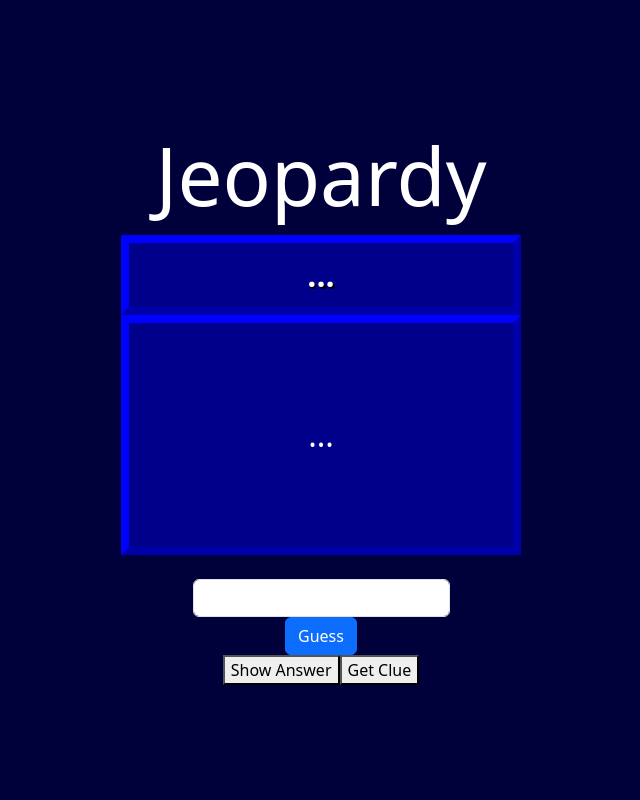
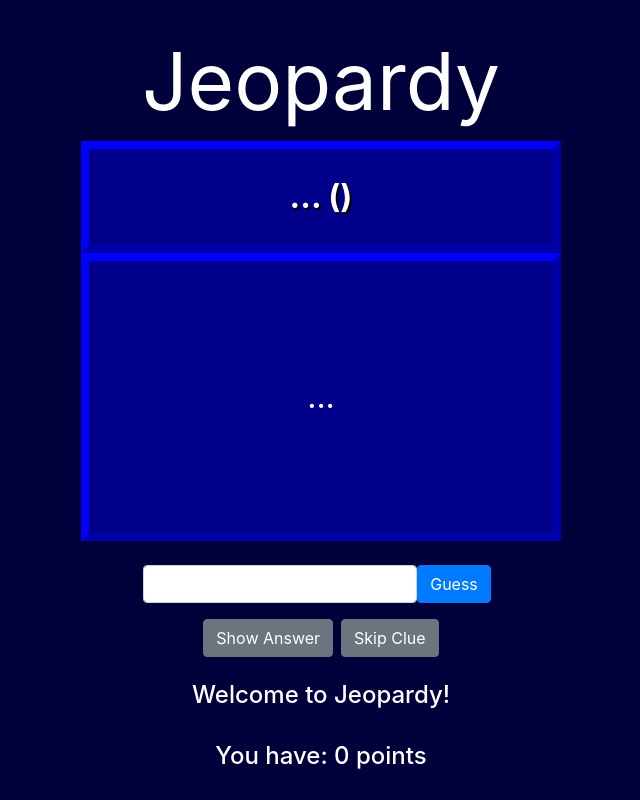
Before and after one commit to mike-mike-mike-mike-mike/jeopardy, a React (Create React App) app: page / in a window 1280 px wide. Shown: the whole page, without its empty margins (319-959 px from the left). Built offline with nearby package versions, Linux system fonts and the light colour scheme; no server answers.

Commit message:
add bootstrap

```diff
--- a/package.json
+++ b/package.json
@@ -6,6 +6,7 @@
     "@testing-library/jest-dom": "^4.2.4",
     "@testing-library/react": "^9.5.0",
     "@testing-library/user-event": "^7.2.1",
+    "bootstrap": "^4.5.0",
     "react": "^16.13.1",
     "react-dom": "^16.13.1",
     "react-scripts": "3.4.1"
--- a/src/App.css
+++ b/src/App.css
@@ -57,8 +57,8 @@
 
 .Jeopardy-box {
  background-color: darkblue;
- width: 25em;
- height: 5em;
+ width: 30em;
+ height: 10em;
  border: 0.5em solid blue;
  border-style: outset;
 }
--- a/src/App.js
+++ b/src/App.js
@@ -10,15 +10,16 @@
     category,
     question,
     answer,
+    value,
     showAnswer
   } = props;
 
   return (
     <div>
-      <div className="Jeopardy-box flex-box-column" style={{"height": "5em"}}>
-        <div style={{"font-size": "2em", "text-shadow": "2px 2px 0px black", "font-weight": "bold"}}>{category.toUpperCase()}</div>
+      <div className="Jeopardy-box flex-box-column" style={{"height": "7em"}}>
+        <div style={{"font-size": "2em", "text-shadow": "2px 2px 0px black", "font-weight": "bold"}}>{category.toUpperCase()} ({value})</div>
       </div>
-      <div className="Jeopardy-box flex-box-column" style={{"height": "15em"}}>
+      <div className="Jeopardy-box flex-box-column" style={{"height": "18em", "overflow-y": "auto"}}>
         <div style={{"font-size": "2em", "padding": "0.5em"}}>{showAnswer ? answer : question}</div>
       </div>
     </div>
@@ -27,16 +28,29 @@
 
 
 function App() {
+  const START = 0;
+  const QUESTION = 1;
+  const GUESSED = 2;
+
   const [clue, setClue] = useState({
     question: "...",
     answer: "...",
     category: "...",
+    value: "",
     showAnswer: false
   })
   const [guess, setGuess] = useState('');
+  const [message, setMessage] = useState('Welcome to Jeopardy!');
+  const [points, setPoints] = useState(0);
+  const [gameState, setGameState] = useState(START);
 
+  const addPoints = (amount) => {
+    setPoints(points + amount);
+  }
 
   const nextClue = () => {
+    setGuess("");
+    setGameState(QUESTION);
     getClue().then((clue) => {
       clue.json().then((response) => {
         const generatedClue = response[0];
@@ -44,41 +58,49 @@
           question: generatedClue.question,
           answer: generatedClue.answer,
           category: generatedClue.category.title,
+          value: generatedClue.value,
           showAnswer: false
         })
+        setMessage(`"${generatedClue.category.title}" for ${generatedClue.value}...`)
       });
     });
   }
 
   const initializeClue = () => {
-    getClue().then((clue) => {
-      return clue.json()
-    }).then((response) => {
-        const generatedClue = response[0];
-        setClue({
-          question: generatedClue.question,
-          answer: generatedClue.answer,
-          category: generatedClue.category.title,
-          showAnswer: false
-        })
-    });
+    nextClue();
   }
 
   const handleGuess = () => {
-    console.log(guess)
-    if (guess.toLowerCase() === clue.answer.toLowerCase()) {
-      alert('correct');
+    setGameState(GUESSED);
+    if (isAnswerCorrect()) {
+      setMessage("Right!")
+      addPoints(clue.value)
     } else {
-      alert('wrong');
+      setMessage("Wrong!")
+      addPoints(clue.value * -1);
     }
   }
 
-  if (clue.question === '...') {
+  const handleCorrectOverride = () => {
+    if (!isAnswerCorrect()) {
+      setMessage("Incorrectly marked as wrong... points added back to your score!")
+      addPoints(2 * clue.value);
+      setGuess(clue.answer);
+    }
+  }
+
+  if (gameState === START) {
+    setGameState(QUESTION);
     initializeClue();
   }
 
-  const showAnswer = () => {
-    setClue({...clue, showAnswer: true})
+  const toggleShowAnswer = () => {
+    console.log("showing answer");
+    setClue({...clue, showAnswer: !clue.showAnswer})
+  }
+
+  const isAnswerCorrect = () => {
+    return guess.toLowerCase() === clue.answer.toLowerCase();
   }
 
   return (
@@ -87,17 +109,35 @@
         Jeopardy
       </div>
       <div>
-        <JeopardyCard category={clue.category} question={clue.question} answer={clue.answer} showAnswer={clue.showAnswer}/>
+        <JeopardyCard value={clue.value} category={clue.category} question={clue.question} answer={clue.answer} showAnswer={clue.showAnswer}/>
       </div>
       <div className='form-group form-inline mt-4'>
-        <form>
-          <input className='form-control' value={guess} onChange={(event) => {setGuess(event.target.value)}} type="text" />
-          <button className='btn btn-primary' onClick={handleGuess}>Guess</button>
+        <form onSubmit={e => e.preventDefault()}>
+          <input disabled={gameState === GUESSED} className='form-control' value={guess} onChange={(event) => {setGuess(event.target.value)}} type="text" />
+          <button disabled={gameState === GUESSED} className='btn btn-primary mr-2' onClick={handleGuess}>Guess</button>
+          {
+            gameState === GUESSED && !isAnswerCorrect() &&
+            <button onClick={handleCorrectOverride} className='btn btn-secondary' >I was right!</button>
+          }
         </form>
       </div>
       <div>
-        <button onClick={showAnswer}>Show Answer</button>
-        <button onClick={nextClue}>Get Clue</button>
+        <button className='btn btn-secondary mr-2' type="button" onClick={toggleShowAnswer}>
+          {
+            !clue.showAnswer ? "Show Answer" : "Show Question"
+          }
+        </button>
+        <button className='btn btn-secondary' type="button" onClick={nextClue}>
+          {
+            gameState === QUESTION ? "Skip Clue" : "Next Clue"
+          }
+        </button>
+      </div>
+      <div>
+        <p className='mt-4 h4'>{message}</p>
+      </div>
+      <div>
+        <p className='mt-4 h4'>You have: {points} points</p>
       </div>
     </div>
   );
```
Also changed, not shown: 1 other file (tests, documents, lock files or other folders).
